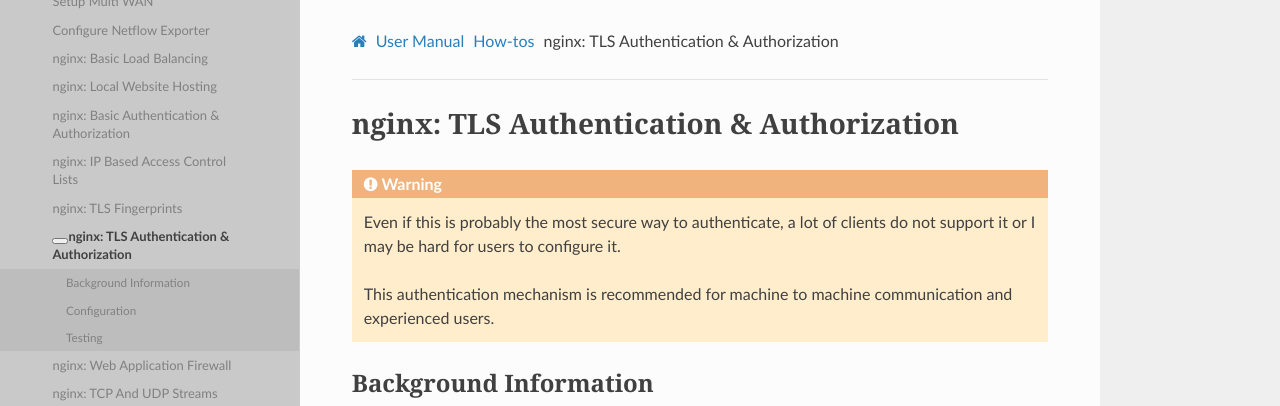
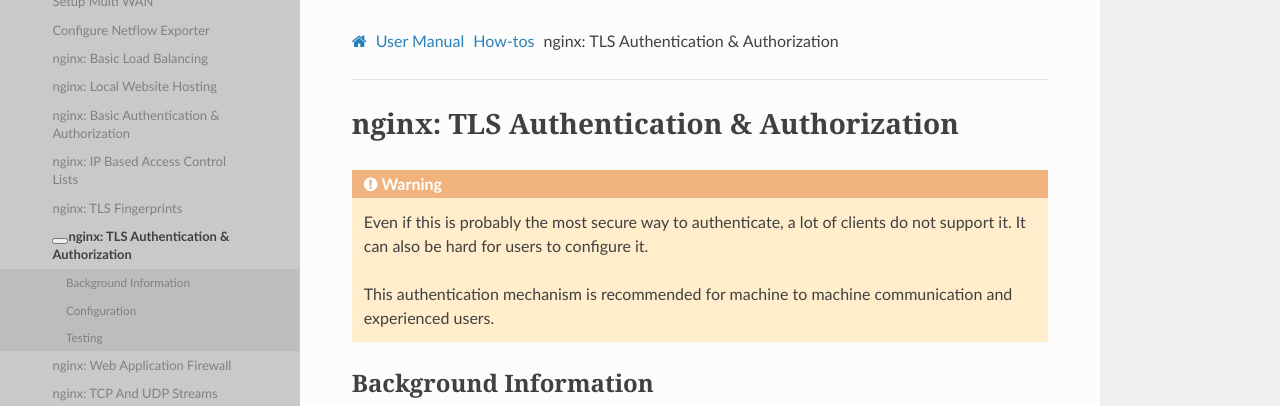
Before and after one commit to opnsense/docs, a Sphinx documentation site: the page built from source/manual/how-tos/nginx_tls_auth.rst, in a window 1280 px wide and 1391 px high. Shown: the top 406 px of the window. Built offline with Sphinx 7.4.7 and the Read the Docs theme 2.0.0, drawn with Linux system fonts in a browser that asks for light colours; nearby versions of some CDN libraries; some web fonts are replaced; library files that are not in the unit come from our copies.

Commit message:
nginx_tls_auth: rephrase (fixes typo)

```diff
--- a/source/manual/how-tos/nginx_tls_auth.rst
+++ b/source/manual/how-tos/nginx_tls_auth.rst
@@ -5,7 +5,7 @@
 .. Warning::
 
     Even if this is probably the most secure way to authenticate,
-    a lot of clients do not support it or I may be hard for users
+    a lot of clients do not support it. It can also be hard for users
     to configure it.
 
     This authentication mechanism is recommended for machine to
```
